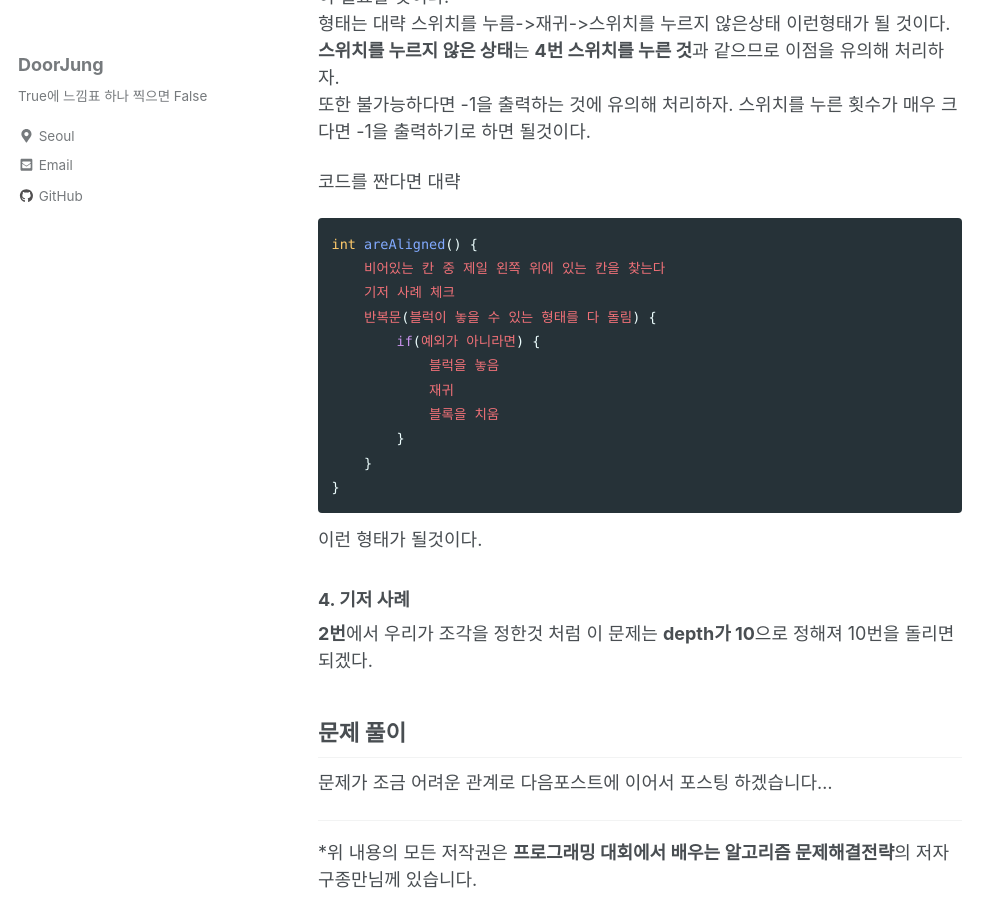
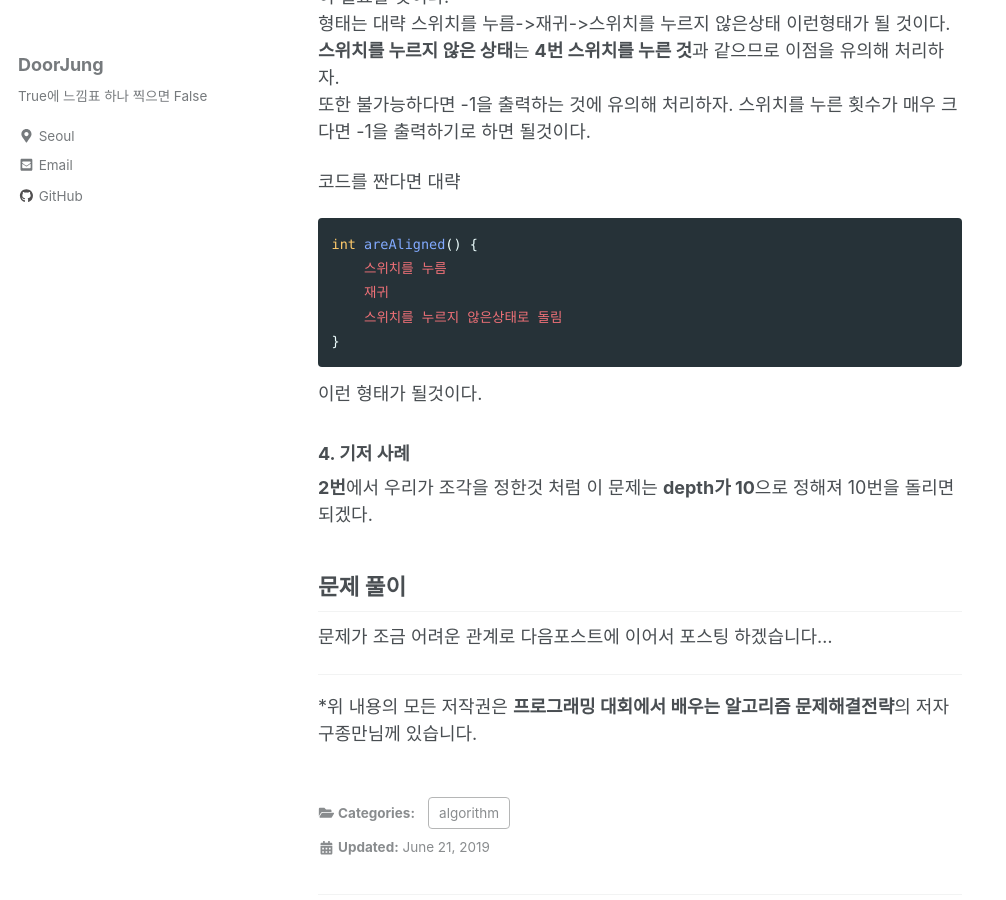
Before and after one commit to DoorJung/doorjung.github.io, a Jekyll site: the page built from _posts/2019-06-21-post-algorithm-study-5.md, in a window 1280 px wide and 900 px high, scrolled down 1031 px. Shown: the whole window, without its empty margins (0-1006 px from the left). Built offline with Jekyll 4.4.1, drawn with Linux system fonts in a browser that asks for light colours; cached includes are drawn as plain includes; nearby versions of some CDN libraries; comment, search, counter and statistics services are not loaded.

Commit message:
post: Post algorithm-study-5

````diff
--- a/_posts/2019-06-21-post-algorithm-study-5.md
+++ b/_posts/2019-06-21-post-algorithm-study-5.md
@@ -41,15 +41,9 @@ last_modified_at: 2019-06-21T10:00:00-12:00:00
 코드를 짠다면 대략
 ```c++
 int areAligned() {
-    비어있는 칸 중 제일 왼쪽 위에 있는 칸을 찾는다
-    기저 사례 체크
-    반복문(블럭이 놓을 수 있는 형태를 다 돌림) {
-        if(예외가 아니라면) {
-            블럭을 놓음
-            재귀
-            블록을 치움
-        }
-    }
+    스위치를 누름
+    재귀
+    스위치를 누르지 않은상태로 돌림
 }
 ```
 이런 형태가 될것이다.
````
